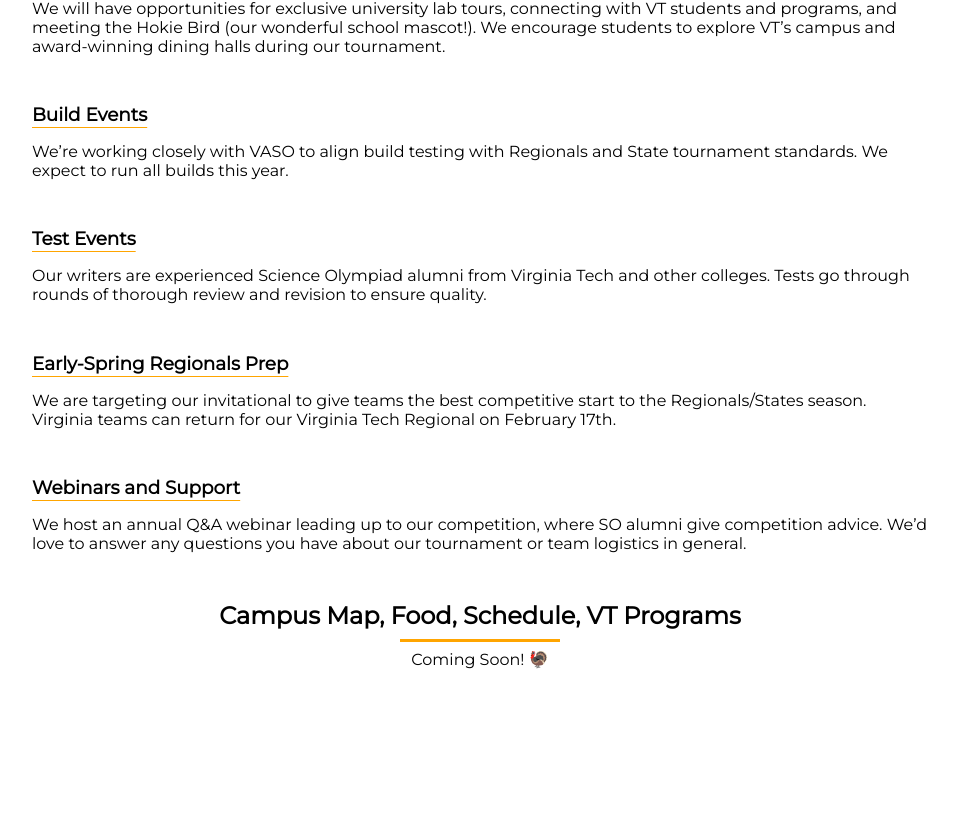
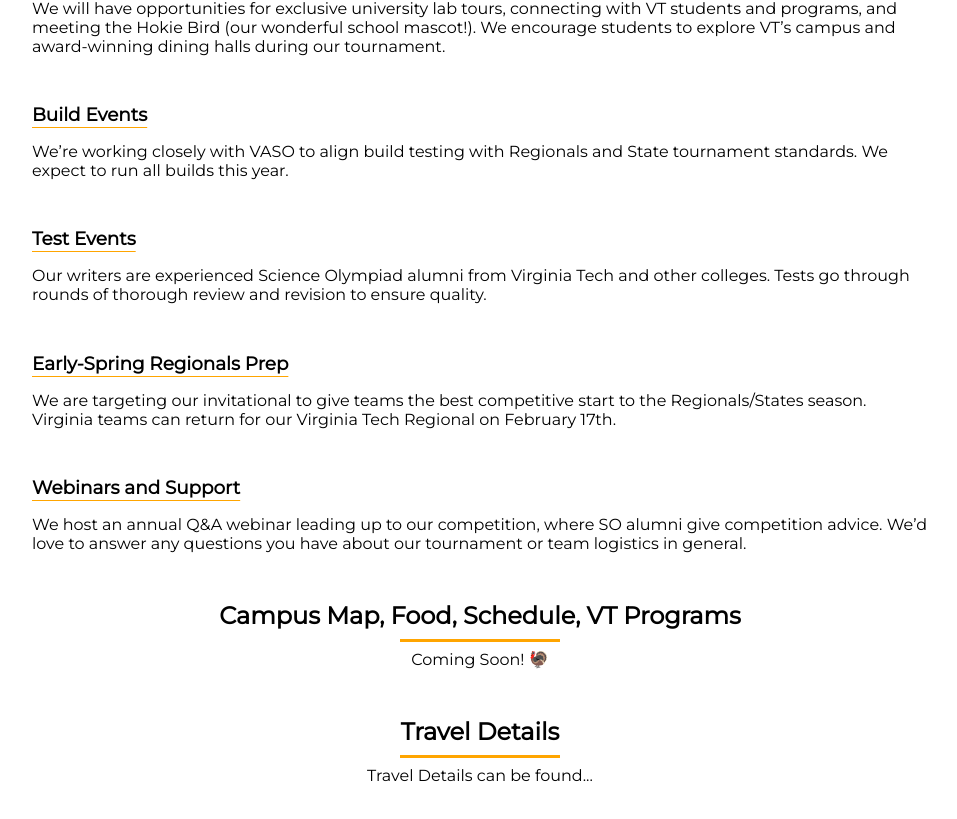
Before and after one commit to Pojoto/sovt-website, a SvelteKit app: page /tournament-info in a window 1280 px wide. Shown: the part 1071-1890 px from the top of the page, without its empty margins (160-1117 px from the left). Before the commit the page ends 1812 px from the top, so only its background shows below. Built offline with nearby package versions, Linux system fonts and the light colour scheme.

Commit message:
Update +page.svelte

```diff
--- a/src/routes/tournament-info/+page.svelte
+++ b/src/routes/tournament-info/+page.svelte
@@ -112,6 +112,17 @@
 
             <p>
                 Coming Soon! 🦃
+
+            </p>
+        </div>
+
+        <div class="section">
+            <h2>
+                Travel Details
+            </h2>
+
+            <p>
+                Travel Details can be found...
 
             </p>
         </div>
```
